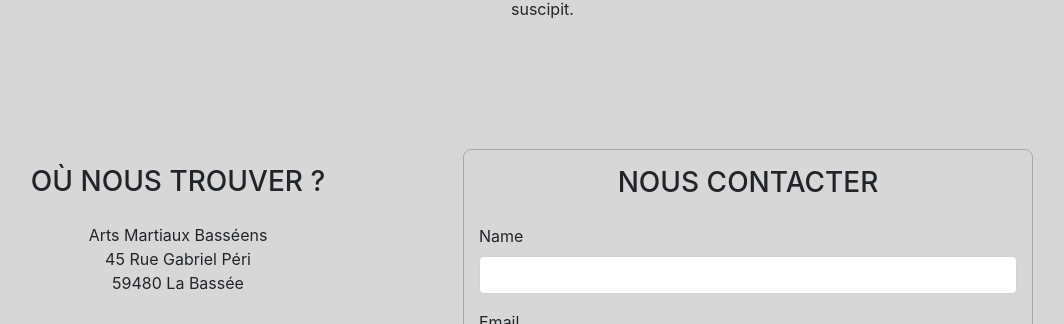
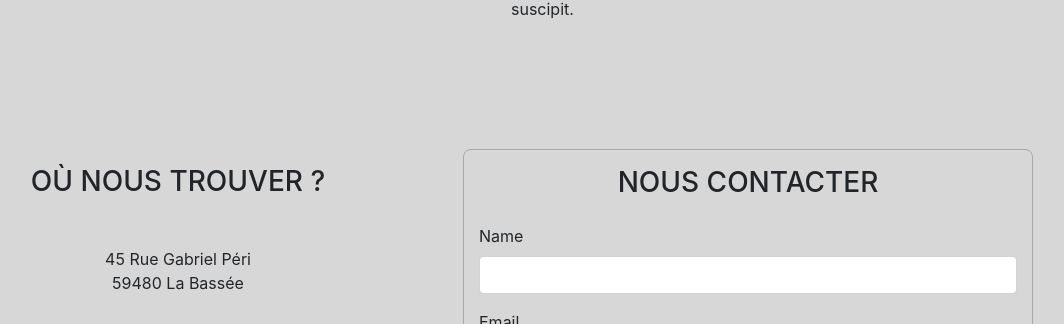
Before and after one commit to projetamb/projetamb, a Symfony app: template templates/home/home.html.twig in a window 1280 px wide. Shown: the part 859-1183 px from the top of the page, without its empty margins (177-1241 px from the left). Run offline with Twig, Linux system fonts and the light colour scheme; the template is opened without the code that fills it, so the values that code supplies are empty; form fields are guessed from the names that the template uses; some libraries are stand-ins or nearby versions.

Commit message:
modif page home

```diff
--- a/templates/home/home.html.twig
+++ b/templates/home/home.html.twig
@@ -67,7 +67,7 @@
             <div class="col-xl-6 col-sm-12 col-12 py-3">
                 <h3 class="text-uppercase text-center">Où nous trouver ?</h3>
 
-                <p class="py-3 text-center">Arts Martiaux Basséens<br>
+                <p class="py-3 text-center">{{ sitename }}<br>
                     45 Rue Gabriel Péri<br>
                     59480 La Bassée</p>
                 <div class="ifram text-center">
@@ -97,9 +97,3 @@
         </div>
     </div>
 {% endblock %}
-
-{% block javascripts %}
-    <script>
-
-    </script>
-{% endblock %}
```
Also changed, not shown: 1 other file.
